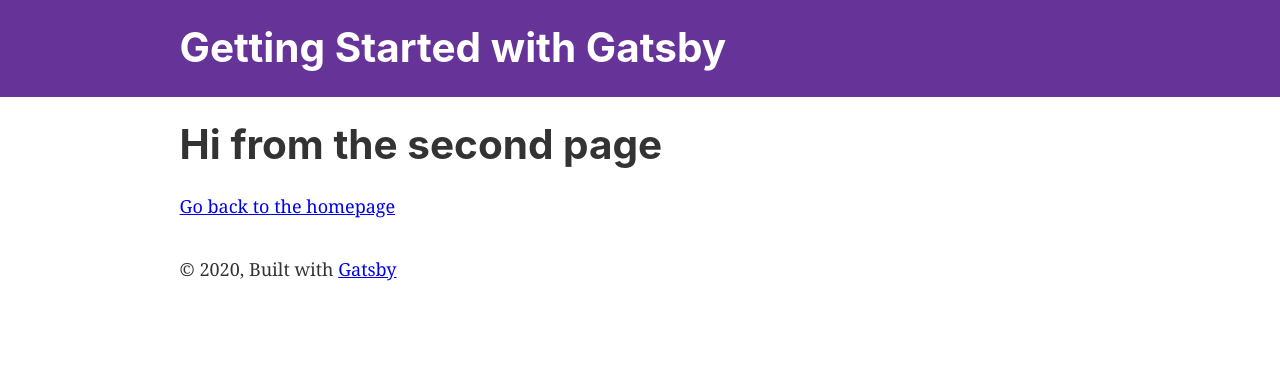
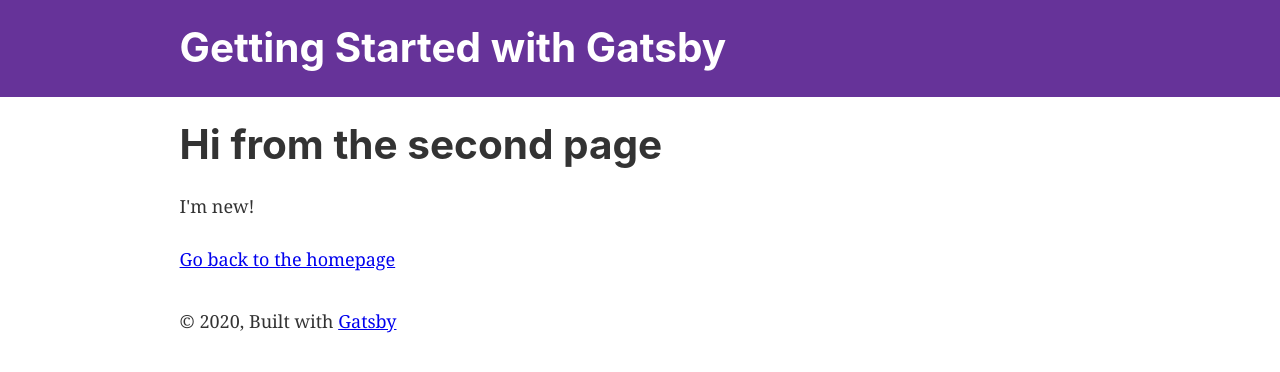
Before and after one commit to codystair/gatsby_starter, a Gatsby site: page /page-2 in a window 1280 px wide. Built offline with nearby package versions, Linux system fonts and the light colour scheme; Gatsby itself is replaced by a stand-in of ours.

Commit message:
First on new branch

```diff
--- a/src/pages/page-2.js
+++ b/src/pages/page-2.js
@@ -9,6 +9,7 @@ const SecondPage = () => {
     <Layout>
       <SEO title="Page two" />
       <h1>Hi from the second page</h1>
+      <p>I'm new!</p>
       <Link to="/">Go back to the homepage</Link>
     </Layout>
   )
```
